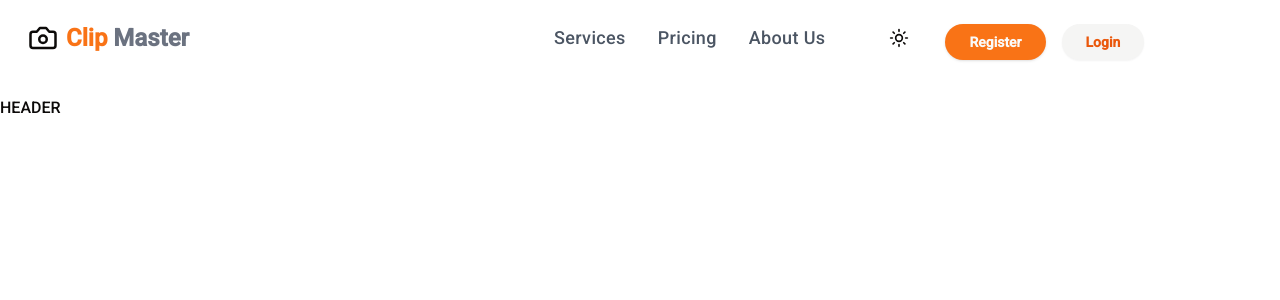
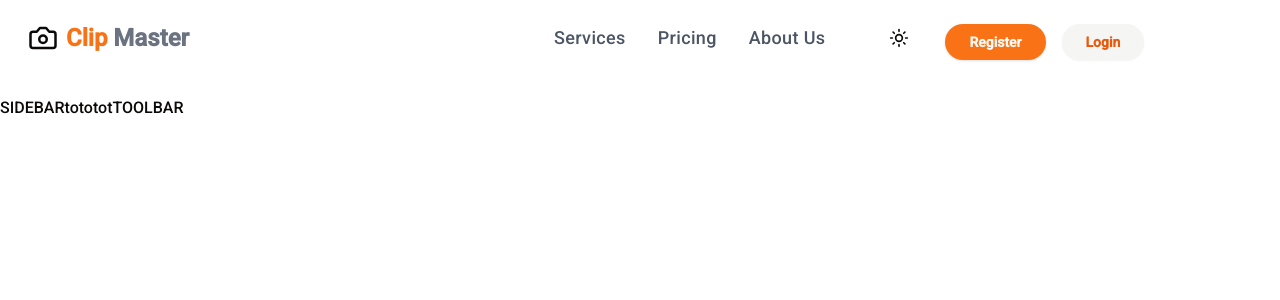
Before and after one commit to peterdinis/ClipMaster, a Next.js app: page /editor in a window 1280 px wide. Shown: the top 300 px of the page. Built offline with nearby package versions, Linux system fonts and the light colour scheme; no server answers.

Commit message:
feat: Working on editor page WIP

```diff
--- a/app/_components/editor/EditorContent.tsx
+++ b/app/_components/editor/EditorContent.tsx
@@ -0,0 +1,15 @@
+import { FC } from "react";
+import EditorSidebar from "./EditorSidebar";
+import EditorToolbar from "./EditorToolbar";
+
+const EditorContent: FC = () => {
+    return (
+        <>
+            <EditorSidebar />
+            tototot
+            <EditorToolbar />
+        </>
+    )
+}
+
+export default EditorContent;
--- a/app/_components/editor/EditorSidebar.tsx
+++ b/app/_components/editor/EditorSidebar.tsx
@@ -0,0 +1,11 @@
+import { FC } from "react";
+
+const EditorSidebar: FC = () => {
+    return (
+        <>
+            SIDEBAR
+        </>
+    )
+}
+
+export default EditorSidebar;
--- a/app/_components/editor/EditorToolbar.tsx
+++ b/app/_components/editor/EditorToolbar.tsx
@@ -0,0 +1,11 @@
+import { FC } from "react";
+
+const EditorToolbar: FC = () => {
+    return (
+        <>
+            TOOLBAR
+        </>
+    )
+}
+
+export default EditorToolbar;
--- a/app/_components/editor/EditorWrapper.tsx
+++ b/app/_components/editor/EditorWrapper.tsx
@@ -1,8 +1,9 @@
 import { FC } from 'react';
+import EditorContent from './EditorContent';
 
 const EditorWrapper: FC = () => {
     return <div className='flex h-screen w-screen flex-col relative isolation-auto mx-auto min-h-screen max-w-screen-xl overflow-hidden pt-24'>
-        HEADER
+        <EditorContent />
     </div>;
 };
 
```
